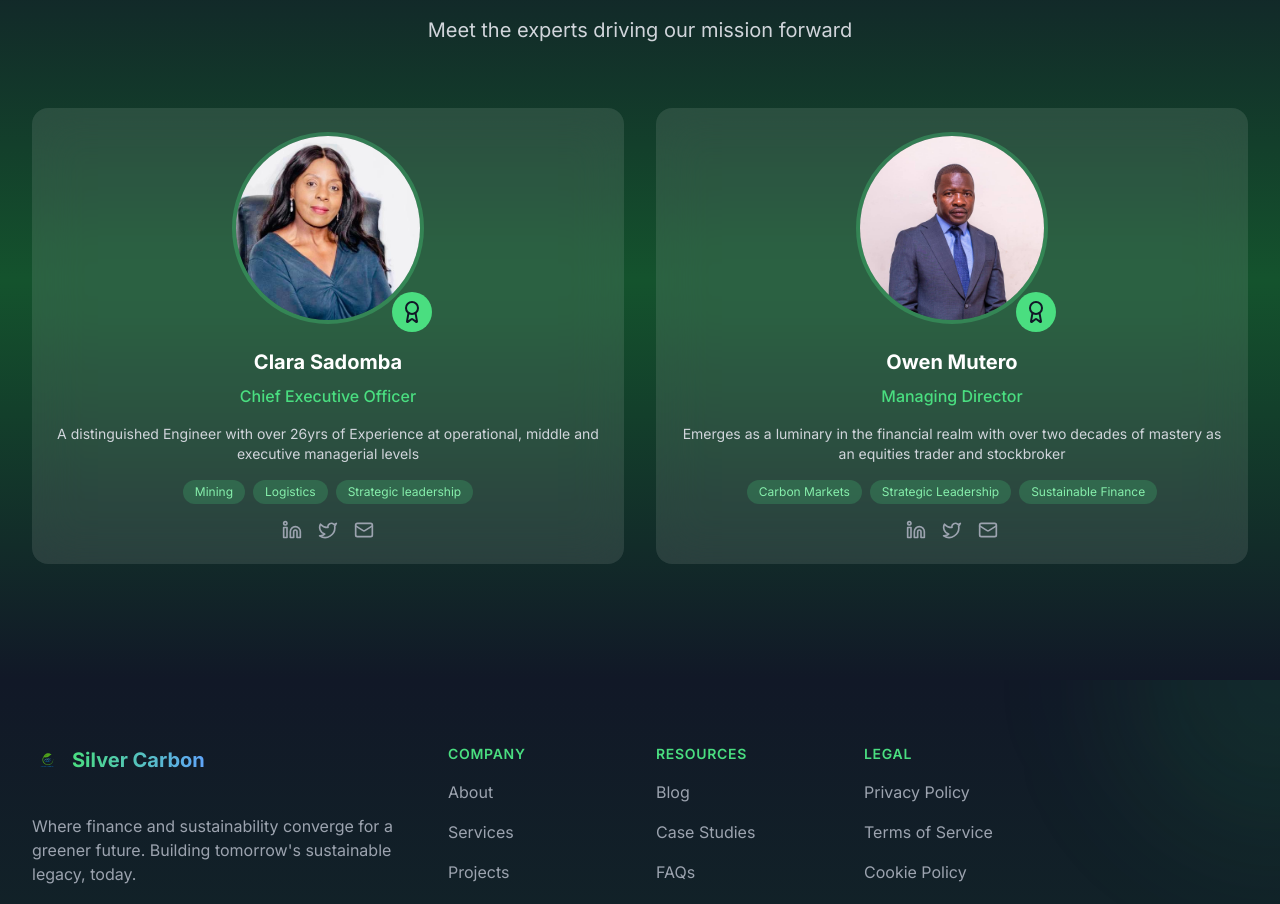
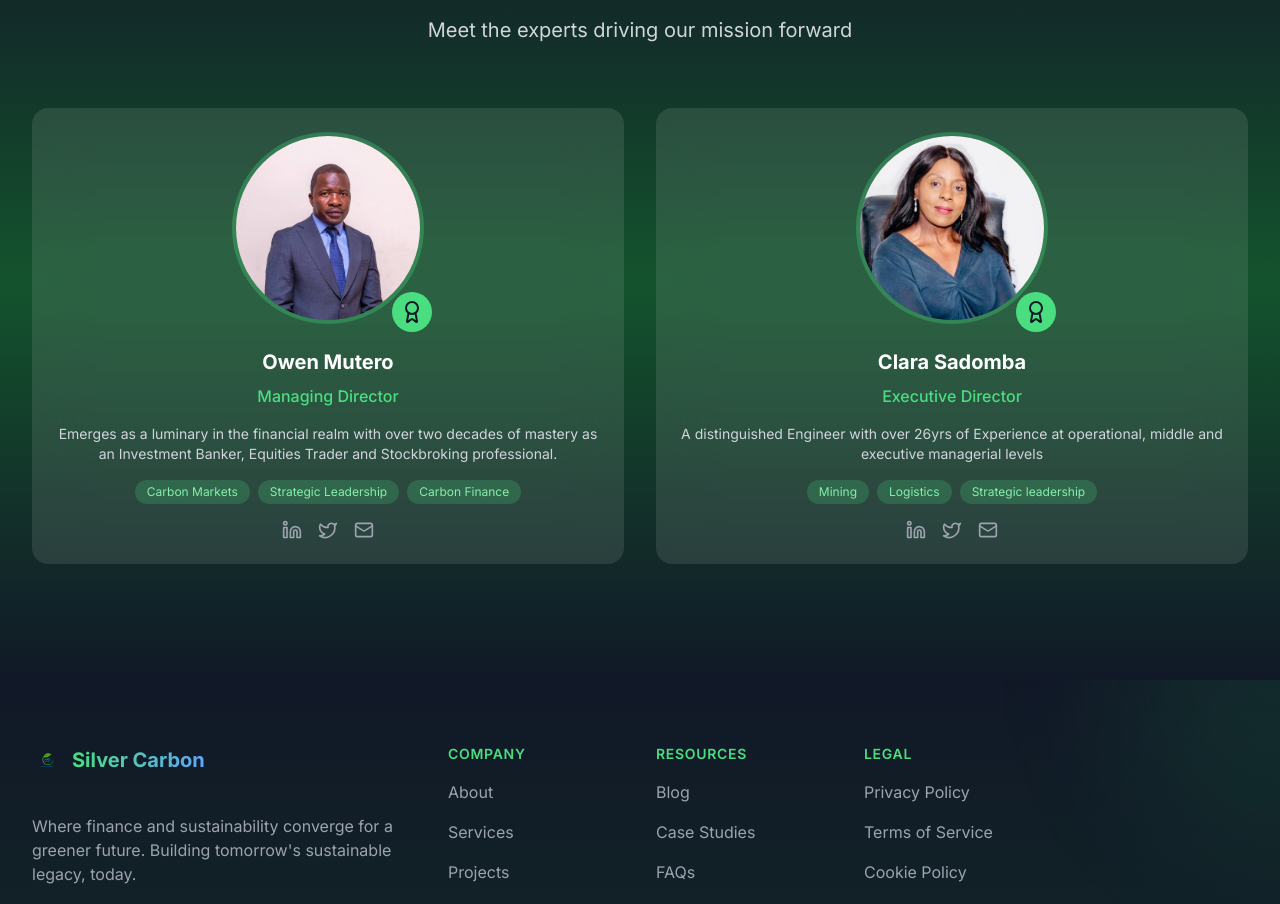
Before and after one commit to Mutombe/silver-carbon, a React (Vite) app in the folder silver/: page /about in a window 1280 px wide. Shown: the part 1480-2384 px from the top of the page. Built offline with nearby package versions, Linux system fonts and the light colour scheme.

Commit message:
scroll back

```diff
--- a/silver/src/App.jsx
+++ b/silver/src/App.jsx
@@ -1,5 +1,5 @@
-import React from 'react';
-import { BrowserRouter as Router, Route, Routes } from 'react-router-dom';
+import React, { useEffect } from 'react';
+import { BrowserRouter as Router, Route, Routes, useLocation } from 'react-router-dom';
 import Home from './components/home/homepage';
 import About from './components/about/about';
 import Services from './components/services/services';
@@ -11,9 +11,21 @@ import { Partnership, Team, Sustainability } from './components/about/about';
 import { AssetDevelopment, CarbonFinance, CarbonCreditsOfftake } from './components/services/services';
 import { Toaster } from 'sonner';
 
+// Scroll to top component
+const ScrollToTop = () => {
+  const { pathname } = useLocation();
+
+  useEffect(() => {
+    window.scrollTo(0, 0);
+  }, [pathname]);
+
+  return null;
+};
+
 const App = () => {
   return (
     <Router>
+      <ScrollToTop />
       <Navbar />
       <Routes>
         <Route path="/" element={<Home />} />
--- a/silver/src/components/about/about.jsx
+++ b/silver/src/components/about/about.jsx
@@ -59,8 +59,33 @@ const LeadershipProfiles = () => {
 
   const leaders = [
     {
+      name: "Owen Mutero",
+      role: "Managing Director",
+      image: "owen.jpeg",
+      bio: "Emerges as a luminary in the financial realm with over two decades of mastery as an Investment Banker, Equities Trader and Stockbroking professional.",
+      expertise: [
+        "Carbon Markets",
+        "Strategic Leadership",
+        "Carbon Finance",
+      ],
+      achievements: [
+        "Managing Director and Co -founder of Cratos Institutional then an Institutional Stock Broking & Derivatives firm and a member of the Johannesburg Stock Exchange.",
+        "Co-founder and Executive director of Cratos Asset Management  which manages both Institutional and retail funds.",
+        "Project team leader in specialised finance,  Capital Markets Division, Investec Bank",
+        "Equity Analyst at Investec Bank, South Africa",
+      ],
+      yearsExperience: 20,
+      vision: "Building bridges between global carbon markets and African opportunities",
+      credentials: "",
+      social: {
+        linkedin: "#",
+        twitter: "#",
+        email: "owen@silvercarbon.co.zw",
+      },
+    },
+    {
       name: "Clara Sadomba",
-      role: "Chief Executive Officer",
+      role: "Executive Director",
       image: "partner.jpg",
       bio: "A distinguished Engineer with over 26yrs of Experience at operational, middle and executive managerial levels",
       expertise: ["Mining", "Logistics", "Strategic leadership"],
@@ -75,29 +100,6 @@ const LeadershipProfiles = () => {
       vision: "Driving sustainable change through innovative technology and strategic partnerships",
       social: {
         linkedin: "https://www.linkedin.com/in/clara-sadomba-68360428",
-        twitter: "#",
-        email: "owen@silvercarbon.co.zw",
-      },
-    },
-    {
-      name: "Owen Mutero",
-      role: "Managing Director",
-      image: "owen.jpeg",
-      bio: "Emerges as a luminary in the financial realm with over two decades of mastery as an equities trader and stockbroker",
-      expertise: [
-        "Carbon Markets",
-        "Strategic Leadership",
-        "Sustainable Finance",
-      ],
-      achievements: [
-        "Project team leader in specialised finance,  Capital Markets Division, Investec Bank",
-        "Equity Analyst at Investec Bank, South Africa",
-      ],
-      yearsExperience: 20,
-      vision: "Building bridges between global carbon markets and African opportunities",
-      credentials: "",
-      social: {
-        linkedin: "#",
         twitter: "#",
         email: "owen@silvercarbon.co.zw",
       },
--- a/silver/src/components/home/homepage.jsx
+++ b/silver/src/components/home/homepage.jsx
@@ -298,7 +298,7 @@ const Home = () => {
           >
             <h2 className="text-4xl font-bold text-white mb-4">Our Services</h2>
             <p className="text-xl text-gray-300 max-w-2xl mx-auto">
-
+            Silver Carbon offers a comprehensive suite of services to help drive sustainable change.
             </p>
           </motion.div>
 
```
